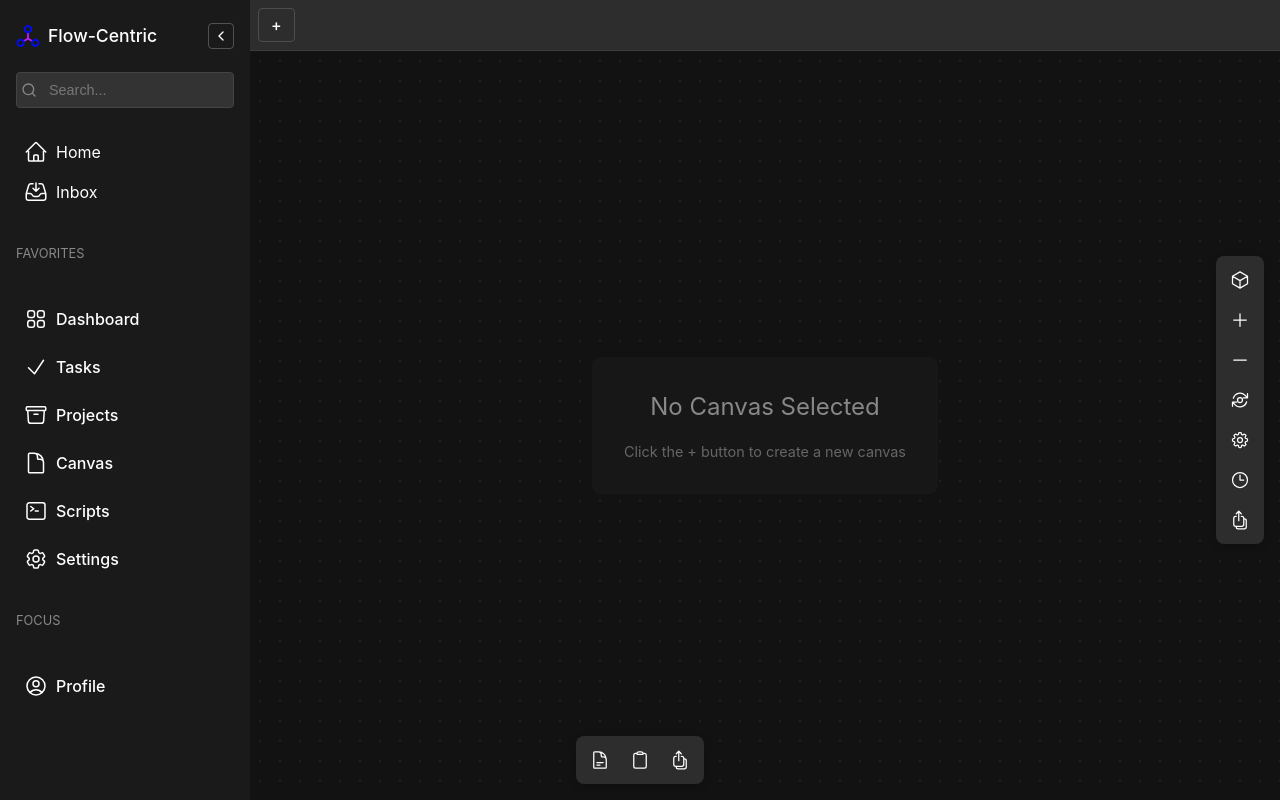
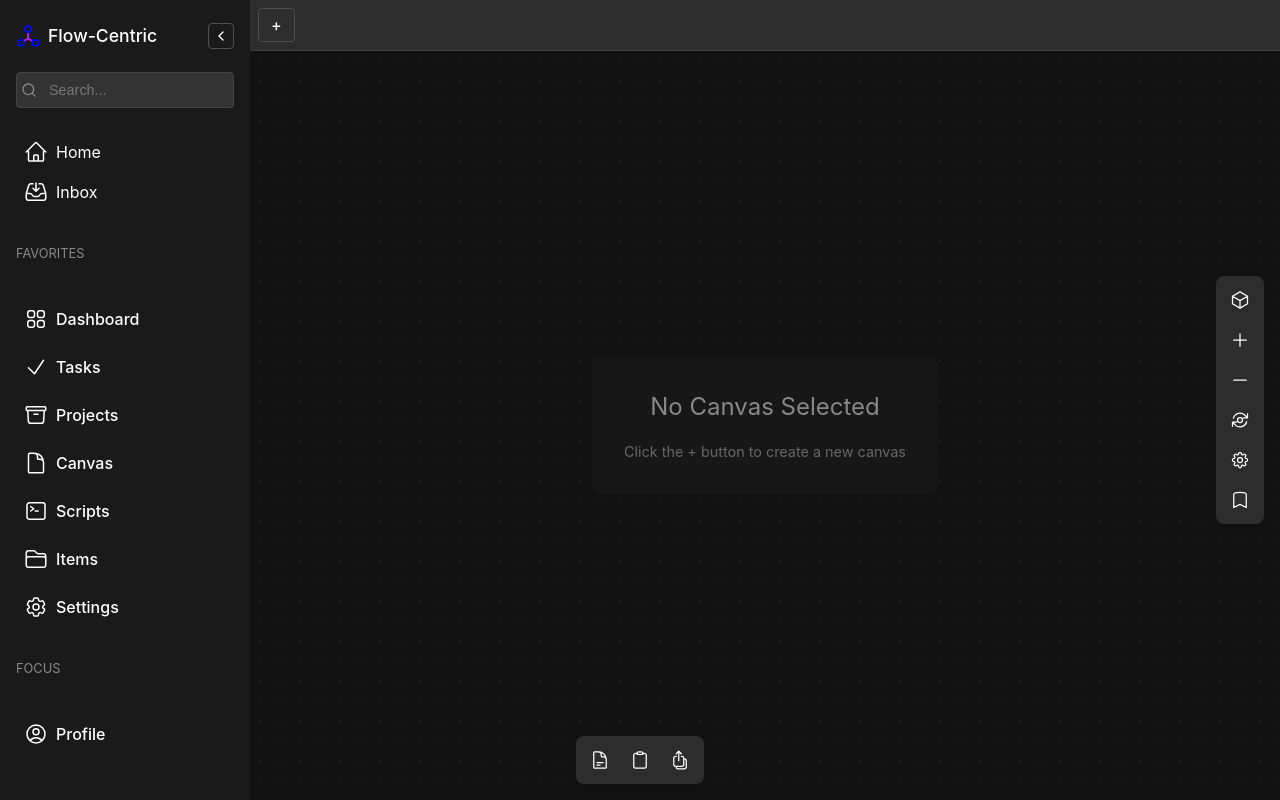
Before and after one commit to EXDEICIDA/WorkFlow-App, a React (Vite) app in the folder workflow-app/: page /canvas in a window 1280 px wide. Built offline with nearby package versions, Linux system fonts and the light colour scheme.

Commit message:
edit-sidebar

```diff
--- a/workflow-app/src/Components/Sidebar.jsx
+++ b/workflow-app/src/Components/Sidebar.jsx
@@ -201,6 +201,17 @@ const Sidebar = () => {
           </svg>
           {!isCollapsed && <span>Scripts</span>}
         </Link>
+        <Link to="/Items" className="nav-item">
+        <svg
+        width="24"
+        height="24"
+        xmlns="http://www.w3.org/2000/svg" fill="none" viewBox="0 0 24 24" strokeWidth="1.5" stroke="currentColor" className="size-6">
+  <path strokeLinecap="round" strokeLinejoin="round" d="M2.25 12.75V12A2.25 2.25 0 0 1 4.5 9.75h15A2.25 2.25 0 0 1 21.75 12v.75m-8.69-6.44-2.12-2.12a1.5 1.5 0 0 0-1.061-.44H4.5A2.25 2.25 0 0 0 2.25 6v12a2.25 2.25 0 0 0 2.25 2.25h15A2.25 2.25 0 0 0 21.75 18V9a2.25 2.25 0 0 0-2.25-2.25h-5.379a1.5 1.5 0 0 1-1.06-.44Z" />
+</svg>
+
+
+          {!isCollapsed && <span>Items</span>}
+        </Link>
         <Link to="/settings" className="nav-item">
           <svg
             width="24"
--- a/workflow-app/src/Pages/CanvasPage.jsx
+++ b/workflow-app/src/Pages/CanvasPage.jsx
@@ -322,7 +322,7 @@ const CanvasPage = () => {
       )}
 
       <div className="tools-panel">
-        <button className="tool-btn">
+        <button id="add-workflow-btn" className="tool-btn">
           <svg
             xmlns="http://www.w3.org/2000/svg"
             fill="none"
@@ -420,35 +420,12 @@ const CanvasPage = () => {
             />
           </svg>
         </button>
+
         <button className="tool-btn">
-          <svg
-            xmlns="http://www.w3.org/2000/svg"
-            fill="none"
-            viewBox="0 0 24 24"
-            strokeWidth={1.5}
-            stroke="currentColor"
-          >
-            <path
-              strokeLinecap="round"
-              strokeLinejoin="round"
-              d="M12 6v6h4.5m4.5 0a9 9 0 11-18 0 9 9 0 0118 0z"
-            />
-          </svg>
-        </button>
-        <button className="tool-btn">
-          <svg
-            xmlns="http://www.w3.org/2000/svg"
-            fill="none"
-            viewBox="0 0 24 24"
-            strokeWidth={1.5}
-            stroke="currentColor"
-          >
-            <path
-              strokeLinecap="round"
-              strokeLinejoin="round"
-              d="M7.5 7.5h-.75A2.25 2.25 0 0 0 4.5 9.75v7.5a2.25 2.25 0 0 0 2.25 2.25h7.5a2.25 2.25 0 0 0 2.25-2.25v-7.5a2.25 2.25 0 0 0-2.25-2.25h-.75m0-3-3-3m0 0-3 3m3-3v11.25m6-2.25h.75a2.25 2.25 0 0 1 2.25 2.25v7.5a2.25 2.25 0 0 1-2.25 2.25h-7.5a2.25 2.25 0 0 1-2.25-2.25v-.75"
-            />
-          </svg>
+        <svg xmlns="http://www.w3.org/2000/svg" fill="none" viewBox="0 0 24 24" strokeWidth="1.5" stroke="currentColor" className="size-6">
+  <path strokeLinecap="round" strokeLinejoin="round" d="M17.593 3.322c1.1.128 1.907 1.077 1.907 2.185V21L12 17.25 4.5 21V5.507c0-1.108.806-2.057 1.907-2.185a48.507 48.507 0 0 1 11.186 0Z" />
+</svg>
+
         </button>
       </div>
 
```
Also changed, not shown: 2 other files (tests, documents, lock files or other folders).
